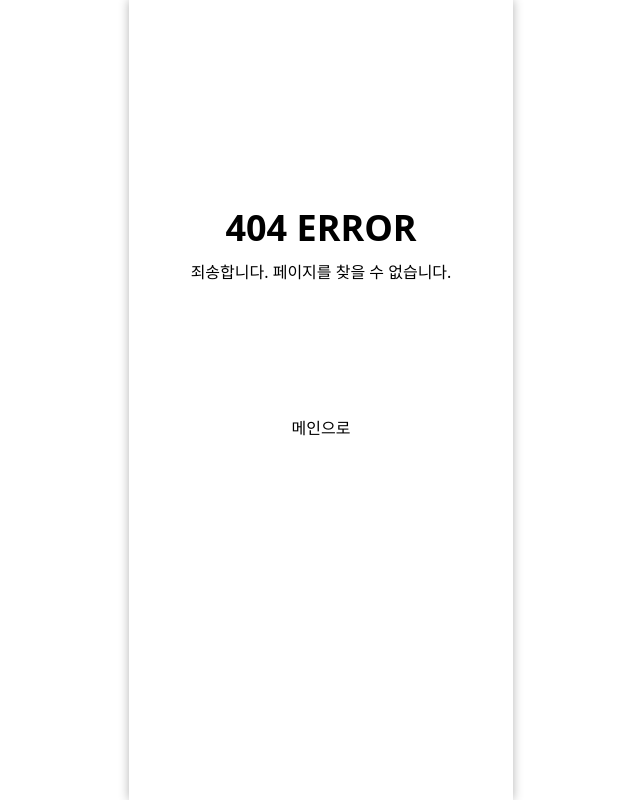
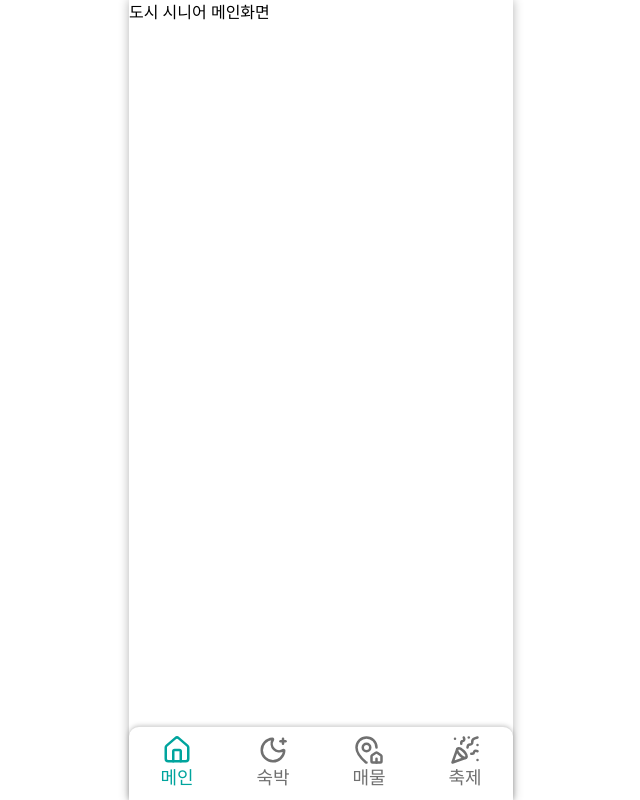
Before and after one commit to hanaro7team1/frontend, a Next.js app: page /main in a window 1280 px wide. Before the commit this address had no page. Shown: the whole page, without its empty margins (319-959 px from the left). Built offline with nearby package versions, Linux system fonts and the light colour scheme; a web font is replaced by a local one.

Commit message:
Refactor: 홈화면->메인화면으로 워딩 변경, route명 변경

```diff
--- a/src/app/admin/page.tsx
+++ b/src/app/admin/page.tsx
@@ -1,3 +1,3 @@
 export default function AdminPage() {
-  return <div>시골 관리자 홈</div>;
+  return <div>시골 관리자 메인</div>;
 }
--- a/src/app/home/page.tsx
+++ /dev/null
@@ -1,7 +0,0 @@
-export default function HomePage() {
-  return (
-    <main className='p-8'>
-      <div>도시 시니어 홈화면</div>
-    </main>
-  );
-}
--- /dev/null
+++ b/src/app/main/page.tsx
@@ -0,0 +1,10 @@
+import { BottomTabNav } from '@/components/common';
+
+export default function MainPage() {
+  return (
+    <div>
+      <div>도시 시니어 메인화면</div>
+      <BottomTabNav />
+    </div>
+  );
+}
--- a/src/constants/common/BottomTabNav.ts
+++ b/src/constants/common/BottomTabNav.ts
@@ -6,7 +6,7 @@ export const TAB_SELECTED_COLOR = 'var(--code-theme1)';
 export const TAB_DEFAULT_COLOR = 'var(--code-theme7)';
 
 export const TABS = {
-  메인: { route: '/home', icon: Home },
+  메인: { route: '/main', icon: Home },
   숙박: { route: '/stays', icon: MoonStar },
   매물: { route: '/real-estates', icon: MapPinHouse },
   축제: { route: '/festivals', icon: PartyPopper },
```
